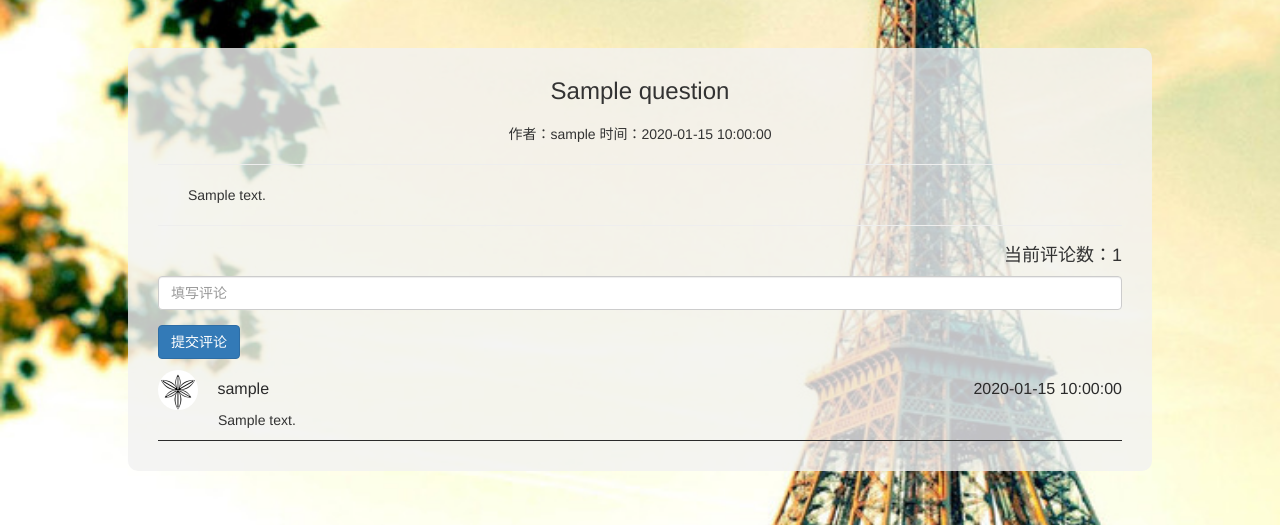
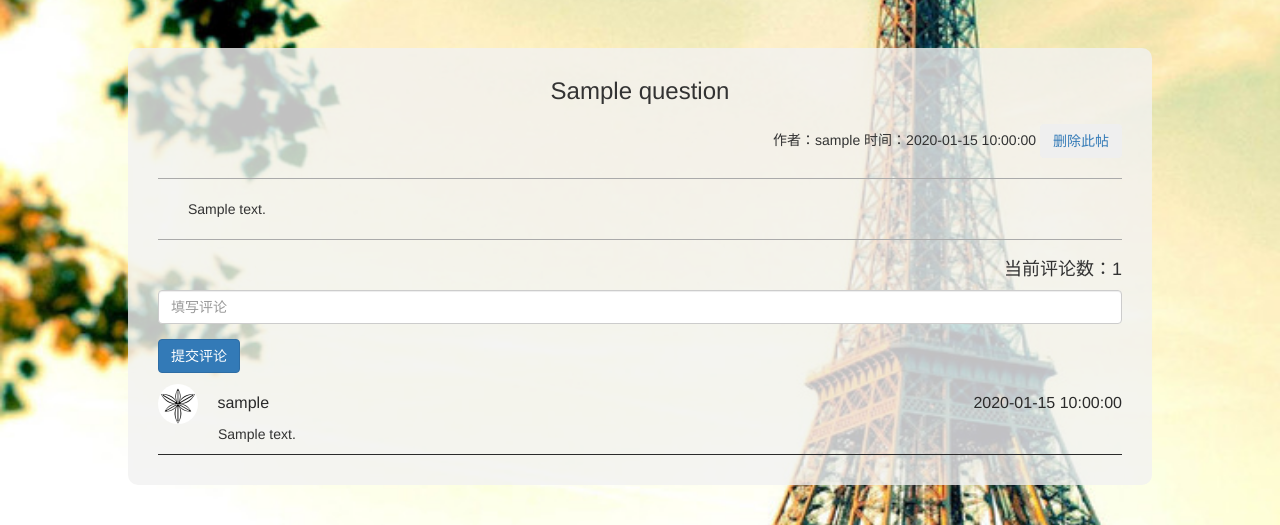
Before and after one commit to BobXGY/bobqa, a Flask app: page /detail/1 in a window 1280 px wide. Shown: the part 62-587 px from the top of the page. Run offline with Flask 2, Linux system fonts and the light colour scheme; the visitor is signed in with stand-in values (Sample User, id 1); tables that the repository leaves empty hold one stand-in row (values such as "Sample post").

Commit message:
添加了帖子的删除功能

```diff
--- a/app.py
+++ b/app.py
@@ -14,17 +14,30 @@ def main():
     return redirect(url_for('index'))
 
 
-@app.route('/index/')
+@app.route('/index/', methods=['GET', 'POST'])
 def index():
-    context = {
-        # 按create_time字段排序，若要逆序，只需在字符串前加上'-'
-        'questions': Question.query.order_by('-create_time').all()
-    }
+    if request.method == 'GET':
+        context = {
+            # 按create_time字段排序，若要逆序，只需在字符串前加上'-'
+            'questions': Question.query.order_by('-create_time').all()
+        }
+    elif request.method == 'POST':
+        search_key = request.form.get('key')
+        context = {
+            # 按create_time字段排序，若要逆序，只需在字符串前加上'-'
+            'questions': Question.query.filter(Question.title.ilike('%' + search_key + '%')).order_by(
+                '-create_time').all()
+        }
+
     return render_template('index.html', **context)
 
 
 @app.route('/login/', methods=['GET', 'POST'])
 def login():
+    """
+    登陆
+    :return:
+    """
     if request.method == 'GET':
         return render_template('login.html')
     elif request.method == 'POST':
@@ -33,7 +46,8 @@ def login():
         user = User.query.filter(User.telephone == telephone, User.password == password).first()
         if user:
             session['user_id'] = user.id
-            session.permanent = True
+            if request.form.get('hold') == 'on':
+                session.permanent = True
             return redirect(url_for('index'))
         else:
             return '用户不存在或者密码错误'
@@ -41,6 +55,10 @@ def login():
 
 @app.route('/regist/', methods=['GET', 'POST'])
 def regist():
+    """
+    注册
+    :return:
+    """
     if request.method == 'GET':
         return render_template('regist.html')
     else:
@@ -68,6 +86,11 @@ def regist():
 @app.route('/question/', methods=['GET', 'POST'])
 @login_required
 def question():
+    """
+    GET请求则返回发帖页面
+    POST则是创建帖子
+    :return:
+    """
     if request.method == 'GET':
         return render_template('question.html')
     else:
@@ -84,15 +107,51 @@ def question():
 
 @app.route('/logout/')
 def logout():
+    """
+    注销登陆
+    :return:
+    """
     session.pop('user_id')
     return redirect(url_for('login'))
 
 
 @app.route('/detail/<question_id>')
 def detail(question_id):
+    """
+    帖子详情
+    :param question_id: 帖子id
+    :return:
+    """
+    question_ = Question.query.filter(Question.id == question_id).first()
+    owner = None
+    current_user_id = session.get('user_id')
+    article_author_id = question_.author_id
+    if current_user_id == article_author_id:
+        owner = True
+
+    return render_template('detail.html', question=question_, question_id=question_id, owner=owner)
+
+
+@app.route('/delete/<question_id>')
+def delete_item(question_id):
+    """
+    删除帖子, 先删除所有回复，再删除帖子
+    :return:
+    """
     question_ = Question.query.filter(Question.id == question_id).first()
 
-    return render_template('detail.html', question=question_)
+    current_user_id = session.get('user_id')
+    article_author_id = question_.author_id
+
+    if article_author_id == current_user_id:
+        answers = Answer.query.filter(Answer.question_id == question_id).all()
+        for each_answer in answers:
+            db.session.delete(each_answer)
+        db.session.delete(question_)
+        db.session.commit()
+        return "删除成功，点击返回<a href=\"" + url_for('index') + "\">主页</a>"
+    else:
+        return "未获授权"
 
 
 @app.route('/my_info/')
@@ -104,6 +163,10 @@ def my_info():
 @app.route('/add_answer/', methods=['POST'])
 @login_required
 def add_answer():
+    """
+    给帖子添加回复
+    :return:
+    """
     content = request.form.get('answer-content')
     question_id = request.form.get('question_id')
 
--- a/static/css/detail.css
+++ b/static/css/detail.css
@@ -9,7 +9,7 @@ h3{
 
 .question-info{
     margin-top: 20px;
-    text-align: center;
+    text-align: right;
 }
 
 .question-container{
--- a/templates/base.html
+++ b/templates/base.html
@@ -40,11 +40,11 @@
 {#          </ul>#}
 {#        </li>#}
       </ul>
-      <form class="navbar-form navbar-left">
+      <form class="navbar-form navbar-left" method="post" target="{{ url_for("index") }}">
         <div class="form-group">
-          <input type="text" class="form-control" placeholder="Search">
+          <input type="text" class="form-control" name="key" placeholder="Search">
         </div>
-        <button type="submit" class="btn btn-default">搜索</button>
+          <button type="submit" class="btn btn-default">搜索</button>
       </form>
       <ul class="nav navbar-nav navbar-right">
         {% if user %}
--- a/templates/detail.html
+++ b/templates/detail.html
@@ -15,10 +15,15 @@
         <p class="question-info">
             <span>作者：{{ question.author.username }}</span>
             <span>时间：{{ question.create_time }}</span>
+            {% if owner %}  {#    如果是文章作者则显示删除按钮    #}
+                <button class="btn">
+                    <a href="{{ url_for('delete_item', question_id=question_id) }}">删除此帖</a>
+                </button>
+            {% endif %}
         </p>
-        <hr>
+        <hr style="border-top: 1px solid #aaa">
         <p class="question-content">{{ question.content }}</p>
-        <hr>
+        <hr style="border-top: 1px solid #aaa">
         <h4 class="answer-lenth">当前评论数：{{ question.answers|length }}</h4>
         <form action="{{ url_for('add_answer') }}" method="post">
             <div class="form-group">
@@ -29,6 +34,7 @@
                 <input type="submit" class="btn btn-primary" value="提交评论">
             </div>
         </form>
+
         <ul class="answer-list">
             {% for answer in question.answers %}
                 <li>
@@ -49,6 +55,7 @@
             var md = parser.makeHtml(text);
             document.querySelector(".question-content").innerHTML = md;
         }
+
         parse();
     </script>
 {% endblock %}
--- a/templates/login.html
+++ b/templates/login.html
@@ -20,7 +20,7 @@
                 <input type="submit" id="submit-btn" class="btn btn-primary" value="立即登录">
             </div>
             <div class="form-group">
-                <input type="checkbox" class="">
+                <input type="checkbox" class="" name="hold" title="hold">记住登陆状态
             </div>
         </div>
     </form>
--- a/templates/question.html
+++ b/templates/question.html
@@ -21,4 +21,5 @@
         </div>
     </div>
     </form>
+    <script async id="chevereto-pup-src" src="https://imgchr.com/sdk/pup.js" data-url="https://imgchr.com/upload" data-auto-insert="bbcode-embed-medium"></script>
 {% endblock %}
```
